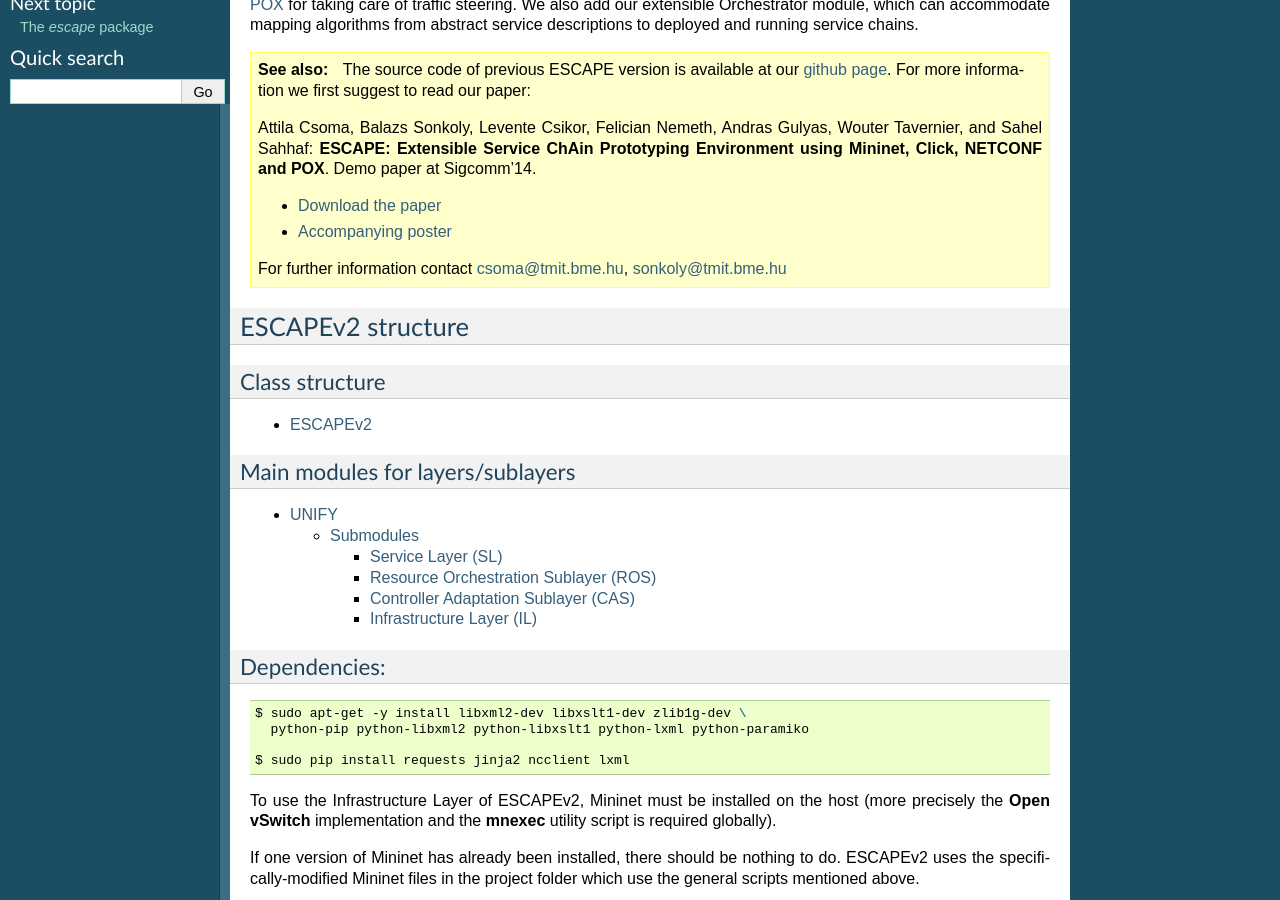
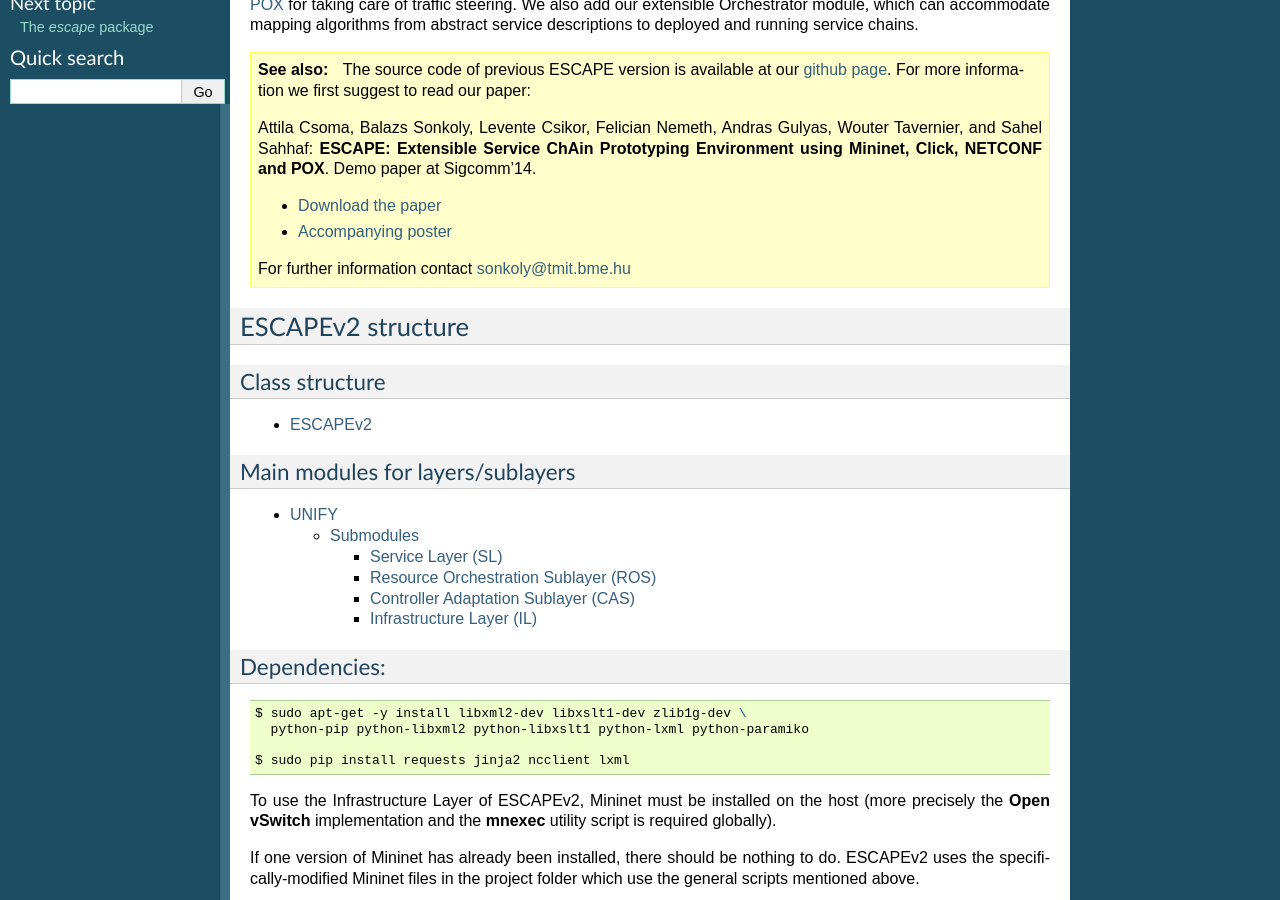
Before and after one commit to hsnlab/escape, a Sphinx documentation site: the page built from pox/ext/doc/source/index.rst, in a window 1280 px wide and 900 px high, scrolled down 316 px. Built offline with Sphinx 7.4.7, drawn with Linux system fonts in a browser that asks for light colours.

Commit message:
Update contact in index.rst

```diff
--- a/pox/ext/doc/source/index.rst
+++ b/pox/ext/doc/source/index.rst
@@ -34,7 +34,7 @@
     * `Download the paper <http://dl.acm.org/authorize?N71297>`_
     * `Accompanying poster <http://sb.tmit.bme.hu/mediawiki/images/b/ba/Sigcomm2014_poster.png>`_
 
-    For further information contact csoma@tmit.bme.hu, sonkoly@tmit.bme.hu
+    For further information contact sonkoly@tmit.bme.hu
 
 ESCAPEv2 structure
 ------------------
```
